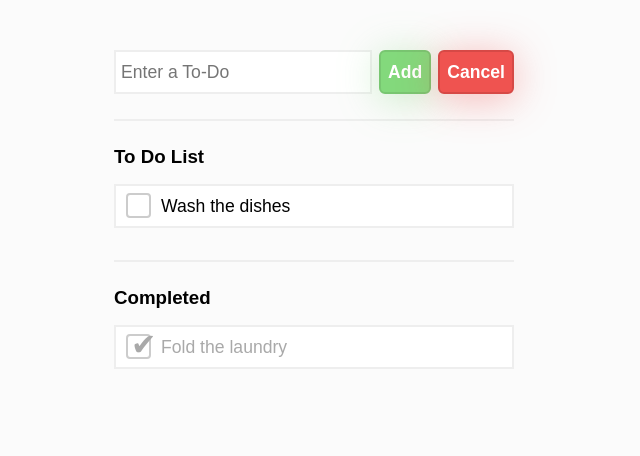
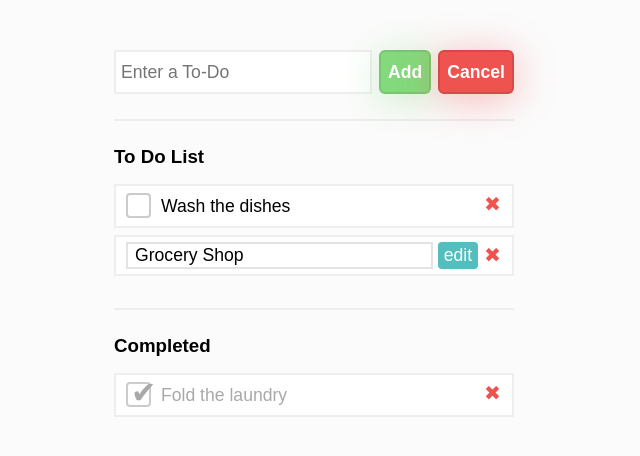
Before and after one commit to daniellequevedo/to-do-list, a React (Create React App) app: page / in a window 1280 px wide. Shown: the top 456 px of the page, without its empty margins (326-966 px from the left). Built offline with nearby package versions, Linux system fonts and the light colour scheme.

Commit message:
editing toggles between input and label

```diff
--- a/src/App.css
+++ b/src/App.css
@@ -188,6 +188,15 @@ input[type="checkbox"]:checked + label:after {
   opacity: 1; left: 15px; transform: none;
 }
 
+
+.item-editing {
+  flex-grow: 1;
+  margin: 0px 5px;
+  border: #e3e3e3 2px solid;
+  padding-left: 7px;
+  font-size: 1em;
+}
+
 /********************/
 /* DELETE BUTTON STYLES */
 /********************/
@@ -199,9 +208,12 @@ input[type="checkbox"]:checked + label:after {
   background: none;
   font-size: 1.15em;
   cursor: pointer;
+  /* visibility: hidden; */
+}
+
+.item-description + .delete-item {
   visibility: hidden;
 }
-
 
 /********************/
 /* EDIT BUTTON STYLES */
@@ -213,8 +225,16 @@ input[type="checkbox"]:checked + label:after {
   background-color: #54bebe;
   font-size: 1em;
   border-radius: 4px;
+  /* visibility: hidden; */
+}
+
+.item-description + .edit-item {
   visibility: hidden;
 }
+
+/********************/
+/* EDIT DELETE BUTTON HOVER STYLES */
+/********************/
 
 .list-item:hover .delete-item,
 .list-item:hover .edit-item {
--- a/src/components/ListItem.js
+++ b/src/components/ListItem.js
@@ -1,10 +1,11 @@
 import React from 'react';
+import ListItemLabel from '../components/ListItemLabel';
 
 // receiving the following from ToDoList.js:
 // item (which then gets destructured into the various properties)
 // a made-up string prop called checked
 // the onDelete and onToggle functions that were previously mapped to dispatch in ToDoList.js
-const ListItem = ({ item: {id, description, message}, checked, onDelete, onToggle, onEdit }) => {
+const ListItem = ({ item: {id, description, isEditing}, checked, onDelete, onToggle, onEdit }) => {
 
     return (
         <li className="list-item">
@@ -14,12 +15,7 @@ const ListItem = ({ item: {id, description, message}, checked, onDelete, onToggl
                 onChange={() => onToggle(id)}
                 checked={checked}
             />
-            <label
-                className="item-description"
-                htmlFor={`check-complete-${id}`}
-            >
-                {description}
-            </label>
+            <ListItemLabel id={id} description={description} isEditing={isEditing} />
             <button className="edit-item" type="button" onClick={() => onEdit(id)}>edit</button>
             <button className="delete-item" type="button" onClick={() => onDelete(id)}>✖</button>
         </li>
--- /dev/null
+++ b/src/components/ListItemLabel.js
@@ -0,0 +1,30 @@
+import React from 'react';
+
+// receiving the following from ListItem.js:
+// label description
+const ListItemLabel = ({id, description, isEditing}) => {
+    if (isEditing) {
+        return (
+            <input
+                type="text"
+                className="item-editing"
+                value={description}
+            />
+        );
+    }
+
+    return (
+        <label
+            className="item-description"
+            htmlFor={`check-complete-${id}`}
+        >
+            {description}
+        </label>
+    );
+
+}
+
+
+
+
+export default ListItemLabel;
--- a/src/data/listItems.js
+++ b/src/data/listItems.js
@@ -2,12 +2,20 @@ let listItems = [
     {
         id: 1,
         description: "Fold the laundry",
-        complete: true
+        complete: true,
+        isEditing: false
     },
     {
         id: 2,
         description: "Wash the dishes",
-        complete: false
+        complete: false,
+        isEditing: false
+    },
+    {
+        id: 3,
+        description: "Grocery Shop",
+        complete: false,
+        isEditing: true
     },
 ];
 
--- a/src/reducers/index.js
+++ b/src/reducers/index.js
@@ -12,8 +12,11 @@ export default function toDoListReducer(state = initialState, action){
         case EDIT_LIST_ITEM:
             const newEditState = [...state];
             const editedItem = newEditState.find(e => e.id === action.payload.id);
-            console.log(editedItem);
-            return state;
+
+            const editIndex = newEditState.indexOf(editedItem);
+            console.log(editIndex);
+            newEditState[editIndex].isEditing = !newEditState[editIndex].isEditing;
+            return newEditState;
 
         case TOGGLE_COMPLETE:
             const newToggleState = [...state];
```
